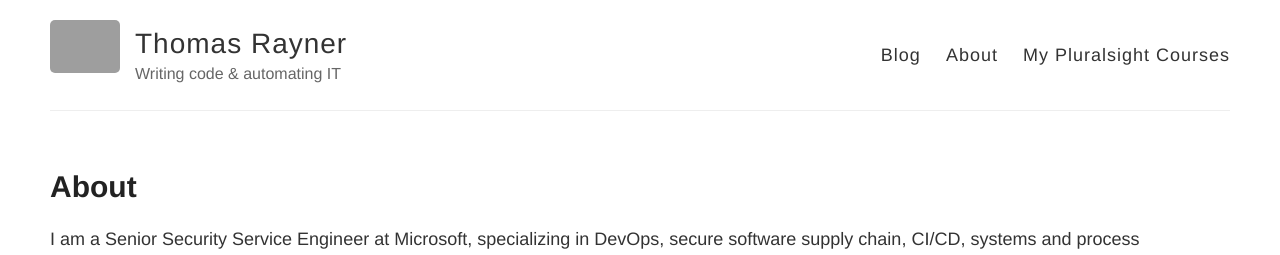
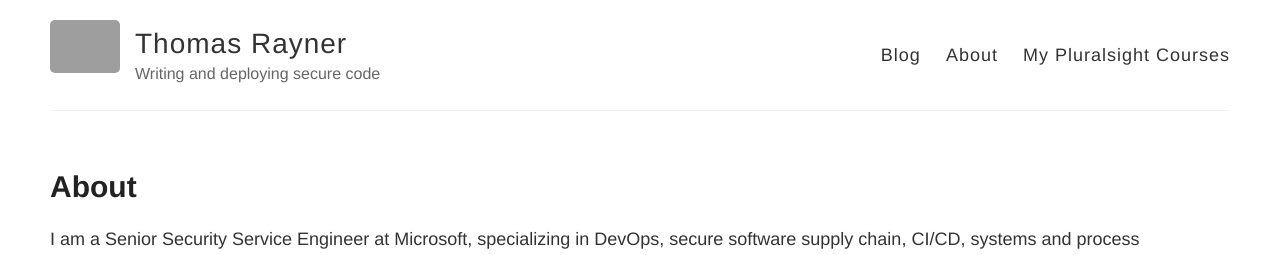
Before and after one commit to thomasrayner/thomasrayner.github.io, a Jekyll site: the page built from about.md, in a window 1280 px wide. Shown: the top 255 px of the page. Built offline with Jekyll 4.4.1, drawn with Linux system fonts in a browser that asks for light colours; grey boxes are pictures that could not be loaded.

Commit message:
fix avatar and description

```diff
--- a/_config.yml
+++ b/_config.yml
@@ -6,10 +6,10 @@
 name: Thomas Rayner
 
 # Short bio or description (displayed in the header)
-description: Writing code & automating IT
+description: Writing and deploying secure code
 
 # URL of your avatar or profile pic (you could use your GitHub profile pic)
-avatar: https://pbs.twimg.com/profile_images/1067118822132342785/UpYEbC9k_400x400.jpg
+avatar: https://pbs.twimg.com/profile_images/1337270021853118466/a5kehlcr_400x400.jpg
 
 #
 # Flags below are optional
```
